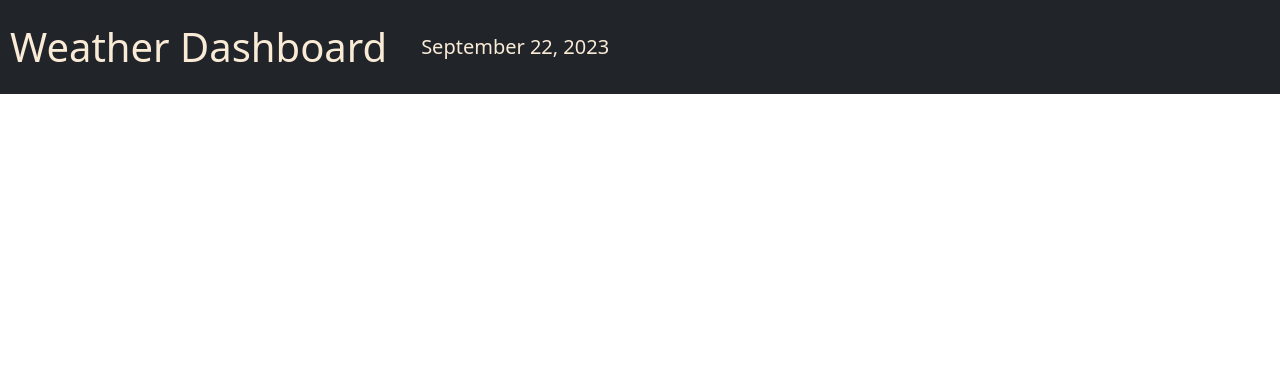
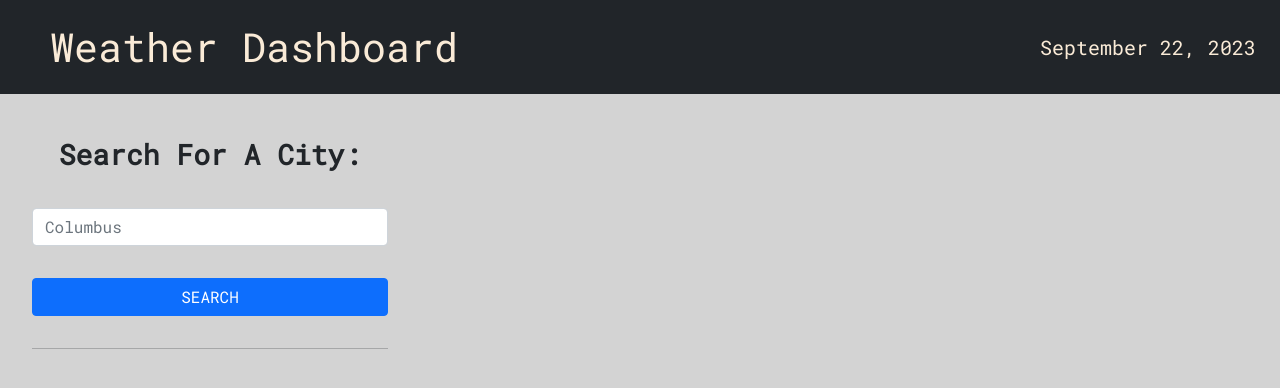
Before and after one commit to jaredbyrum/Weather-Dashboard-Challenge, a plain HTML site: page index.html in a window 1280 px wide. Drawn offline with nearby package versions, Linux system fonts and the light colour scheme.

Commit message:
finsihed base HTMLand CSS styling, connected google fonts and weather API

```diff
--- a/index.html
+++ b/index.html
@@ -5,27 +5,40 @@
         <meta name="viewport" content="width=device-width, initial-scale=1.0">
         <meta http-equiv="X-UA-Compatible" content="ie=edge">
         <link href="https://fonts.googleapis.com/css?family=IBM+Plex+Sans:400,400i,700&display=swap" rel="stylesheet">
+        <link href="https://fonts.googleapis.com/css2?family=Roboto+Mono&display=swap" rel="stylesheet">
         <link rel="stylesheet" href="https://cdn.jsdelivr.net/npm/bootstrap@5.1.3/dist/css/bootstrap.min.css">
         <link rel="stylesheet" href="https://code.jquery.com/ui/1.12.1/themes/base/jquery-ui.css"/>
         <link rel="stylesheet" href="style.css">
     </head>
     <body>
-        <header class="navbar navbar-expand-lg navbar-dark bg-dark text-right b-4">
+        <header class="navbar navbar-expand-xlg navbar-dark bg-dark b-4">
             <h1 class="text-capitalize font-weight-bold">Weather Dashboard</h1>
             <p id="time" class="lead m-4 b-4"></p>
         </header>
-
-
-
-
-
-
-
-
-
-
-
-
+        <!-- search section and forms and saved cities -->
+        <div class="container w-100 h-100">
+            <div class="row justify-content-between mt-4">
+                <div id="search" class="col-4 text-center">
+                    <form>
+                        <div class="form-group align-items-center">
+                            <label for="city-search" class="font-weight-bold font-size-5 my-3">Search For A City:</label>
+                            <input type="search-bar" class="form-control my-3" id="city-search" placeholder="Columbus">
+                        </div>
+                        <button id="sumbit" class="btn btn-primary my-3 w-100">SEARCH</button>
+                    </form>
+                    <hr>
+                    <ul id="prev-search" class="">
+                    </ul>
+                </div>
+                <!-- curretn days weather forecast window -->
+                <div id="forecastCard" class="col-8">
+                </div>
+                <!-- next 5 day forecast results -->
+                <div id="fiveday">
+                    <ul id="days"></ul>
+                </div>
+            </div>
+        </div>
 
         <script
             src="https://code.jquery.com/jquery-3.5.1.min.js"
--- a/script.js
+++ b/script.js
@@ -1,8 +1,22 @@
 //timer
 var today = dayjs()
 $('#time').text(dayjs().format("MMMM DD, YYYY"));
+//lat and lon variables
+var lat = '';
+var lon = '';
 $(function(){
+    function getForecast(){
+        var requestURL = "api.openweathermap.org/data/2.5/forecast?lat=" + lat + "&lon=" + lon + "&appid=13b4e423f9a07e67b579be6abba16366";
 
+        fetch(requestUrl)
+            .then(function (response) {
+            return response.json();
+         })
+            .then(function(){
+
+            })
+
+    }
 
 
 
--- a/style.css
+++ b/style.css
@@ -1,10 +1,23 @@
+* {
+    font-family: 'Roboto Mono', monospace;
+}
+body {
+    background-color: lightgray;
+}
 h1{
-    /* display: inline;
-    position: relative; */
+    /* display: inline; */
+    position: relative;
     margin: 10px;
     color: antiquewhite;
-    left: 25px;
+    left: 40px;
 }
 #time{
     color:antiquewhite;
 }
+.container{
+    margin-left: 20px;
+}
+#search label{
+    font-size: 1.75rem;
+    font-weight: bolder;
+}
```
